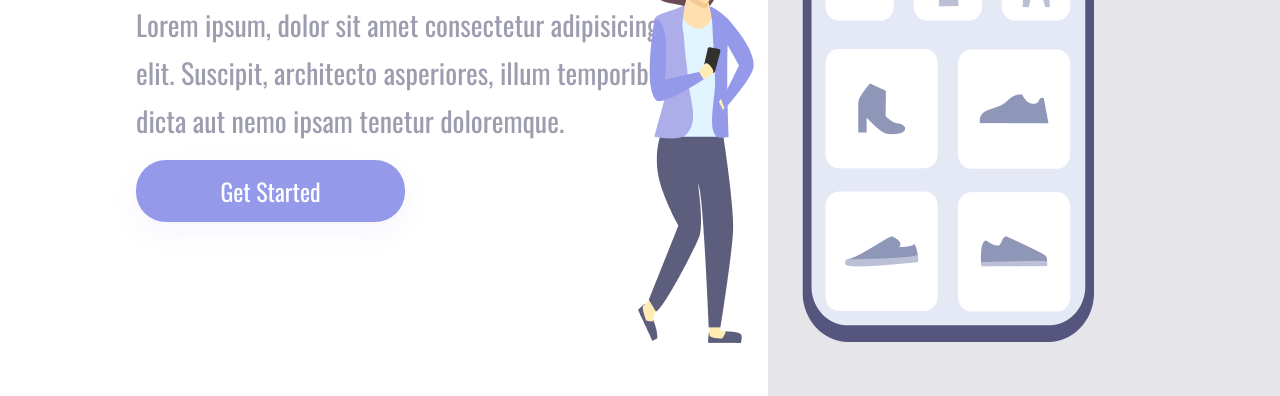
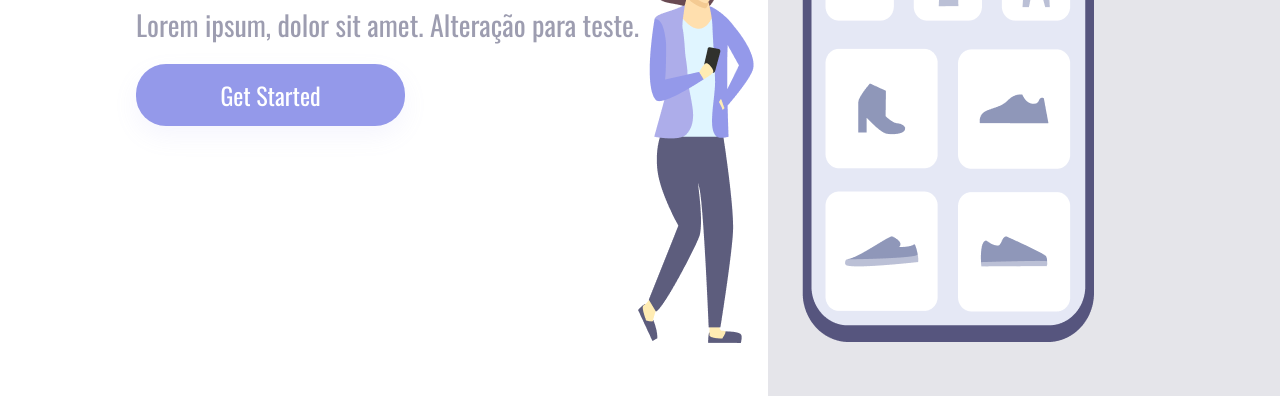
Before and after one commit to mari-nascm/projeto---easy-shopping-via-mobile, a plain HTML site: page index.html in a window 1280 px wide. Shown: the part 404-800 px from the top of the page. Drawn offline with nearby package versions, Linux system fonts and the light colour scheme.

Commit message:
alteracao paragrafo principal

```diff
--- a/index.html
+++ b/index.html
@@ -13,10 +13,7 @@
     <div class="wrapper">
         <section class="container-left">
             <h1>Easy Shopping Via Mobile</h1>
-                <p>Lorem ipsum, dolor sit amet consectetur
-                adipisicing elit. Suscipit, architecto
-                asperiores, illum temporibus dicta aut
-                nemo ipsam tenetur doloremque.</p>
+                <p>Lorem ipsum, dolor sit amet. Alteração para teste.</p>
             <button>Get Started</button>
         </section>
         <section class="container-right">
```
